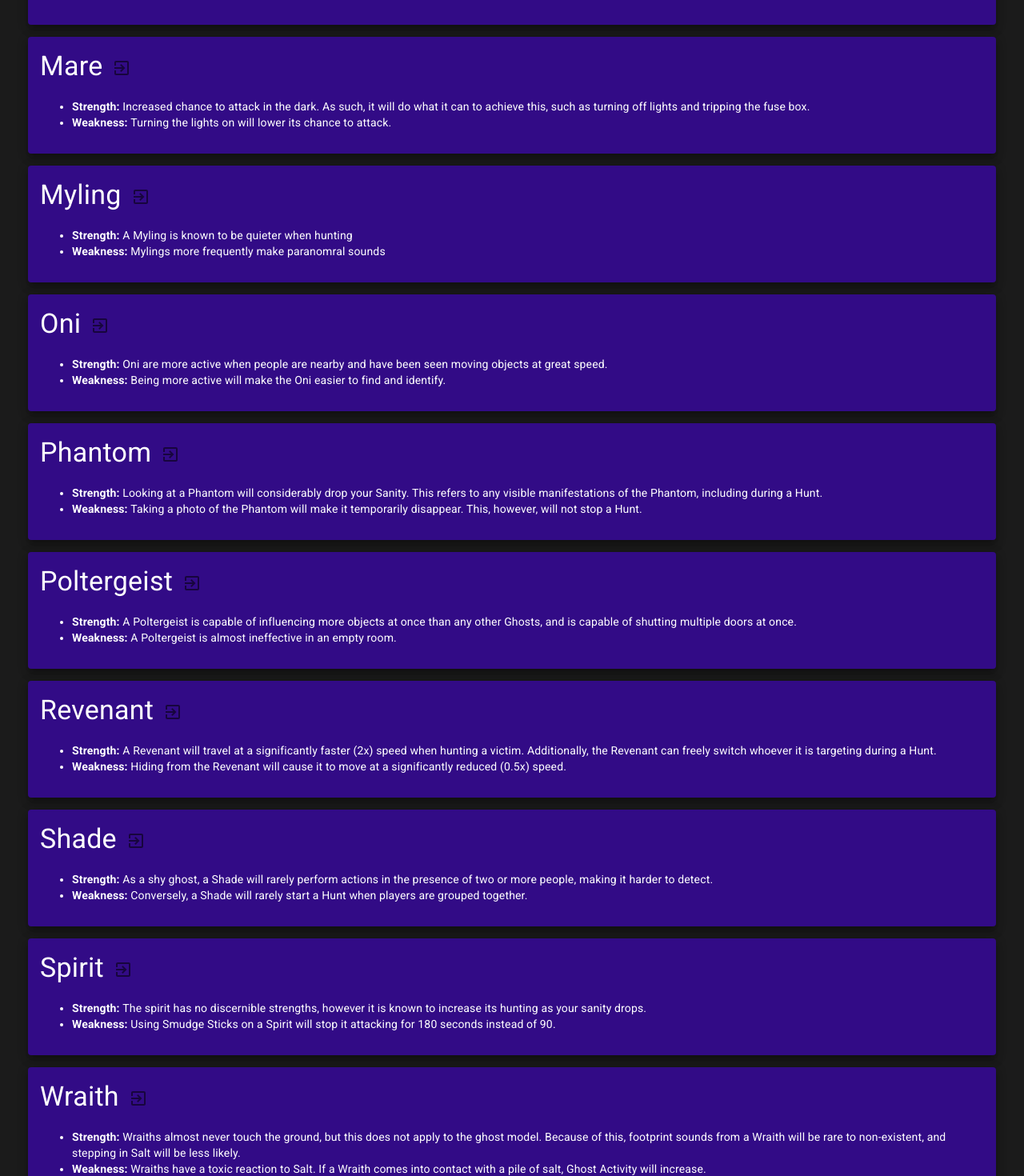
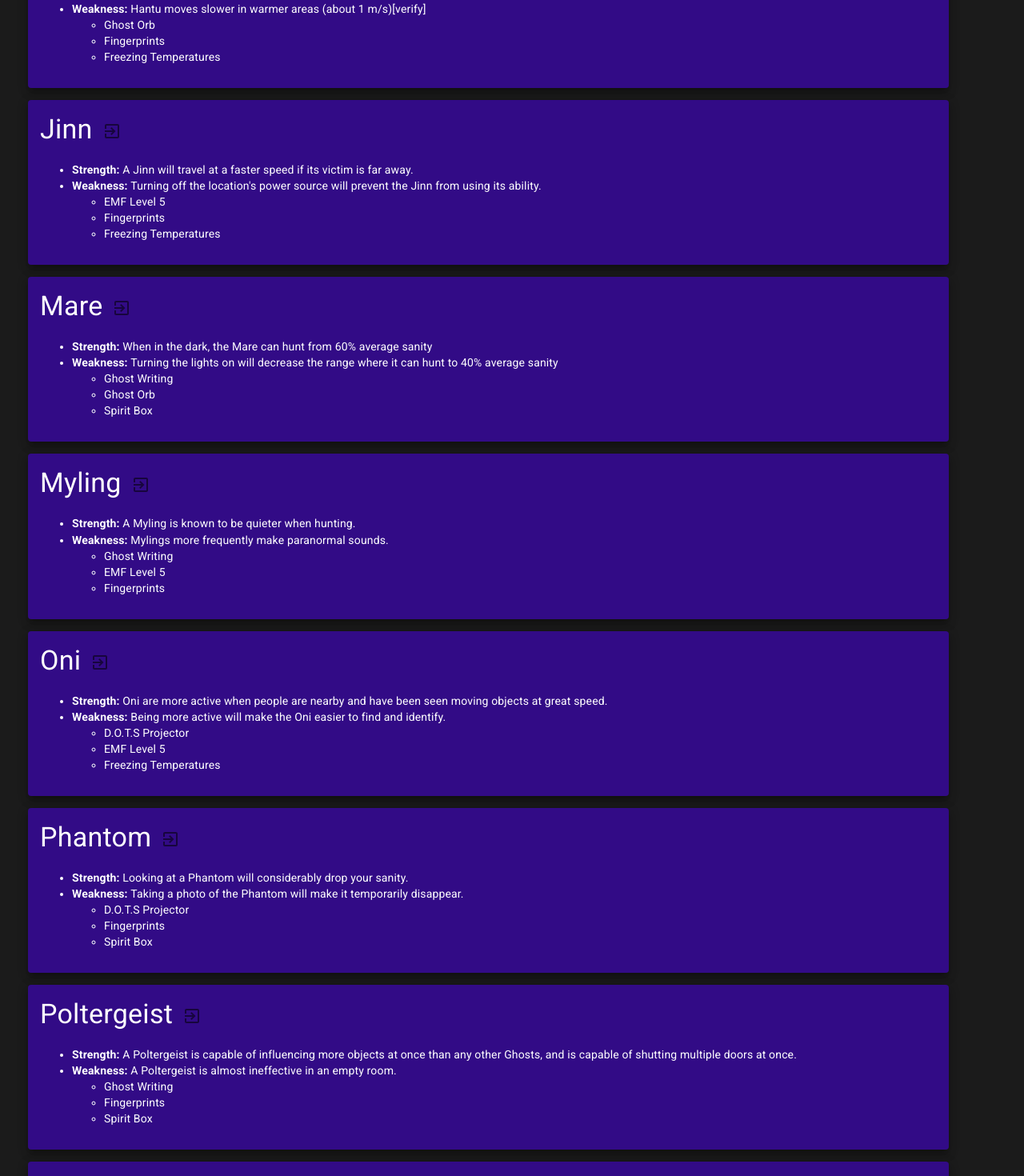
Before and after one commit to walshw/spookulator, a React (Create React App) app: page / in a window 1280 px wide. Shown: the part 1040-2510 px from the top of the page at 80% size. Built offline with nearby package versions, Linux system fonts and the light colour scheme.

Commit message:
Added remaining evidence to each ghost in the ghost container, constants updated added remaining evidence property to ghost object

```diff
--- a/scrapingUtils/scraper.js
+++ b/scrapingUtils/scraper.js
@@ -31,6 +31,7 @@
                 ghosts.push({
                     name: ghostName,
                     evidence: ghostEvidence,
+                    remainingEvidence: ghostEvidence,
                     link: ("https://phasmophobia.fandom.com/wiki/" + ghostName),
                     strength: "",
                     weakness: ""
--- a/src/components/GhostContainer.js
+++ b/src/components/GhostContainer.js
@@ -21,6 +21,9 @@
                         <ul>
                             <li><b>Strength: </b>{ghost.strength}</li>
                             <li><b>Weakness: </b>{ghost.weakness}</li>
+                            <ul>
+                                {ghost.remainingEvidence.map(evidence => <li>{evidence}</li>)}
+                            </ul>
                         </ul>
                     </Card>)}
             </Grid>
--- a/src/components/MainContainer.js
+++ b/src/components/MainContainer.js
@@ -90,7 +90,9 @@
 
         ghostList.forEach(ghost => {
             if (selectedEvidenceNames.every(evidence => ghost.evidence.includes(evidence))) {
-                possibleGhosts.push(ghost);
+                let tempGhost = ghost;
+                tempGhost['remainingEvidence'] = ghost.evidence.filter(x => !selectedEvidenceNames.includes(x));
+                possibleGhosts.push(tempGhost);
                 ghost.evidence.forEach(e => allPossibleEvidence.add(e))
             } else {
                 impossibleGhosts.push(ghost);
--- a/src/constants/constants.js
+++ b/src/constants/constants.js
@@ -35,6 +35,7 @@
     {
         name: 'Banshee',
         evidence: ['D.O.T.S Projector', 'Ghost Orb', 'Fingerprints'],
+        remainingEvidence: ['D.O.T.S Projector', 'Ghost Orb', 'Fingerprints'],
         link: 'https://phasmophobia.fandom.com/wiki/Banshee',
         strength: 'A Banshee will focus on one player at a time until it kills them or the player leaves the game.',
         weakness: 'Banshees fear the Crucifix, which boosts the Hunt-stopping range of one from 3 meters to 5 meters against it.'
@@ -42,6 +43,7 @@
     {
         name: 'Demon',
         evidence: ['Ghost Writing', 'Fingerprints', 'Freezing Temperatures'],
+        remainingEvidence: ['Ghost Writing', 'Fingerprints', 'Freezing Temperatures'],
         link: 'https://phasmophobia.fandom.com/wiki/Demon',
         strength: 'Demons are the most aggressive ghosts and will begin Hunts more often.',
         weakness: "Asking a Demon successful questions on the Ouija Board won't lower the user's sanity."
@@ -49,20 +51,23 @@
     {
         name: 'Goryo',
         evidence: ['D.O.T.S Projector', 'EMF Level 5', 'Fingerprints'],
+        remainingEvidence: ['D.O.T.S Projector', 'EMF Level 5', 'Fingerprints'],
         link: 'https://phasmophobia.fandom.com/wiki/Goryo',
         strength: 'Goryo will usually only show itself on camera when there are no people nearby.',
-        weakness: 'Goryo are rarely seen far from their place of death'
+        weakness: 'Goryo are rarely seen far from their place of death.'
     },
     {
         name: 'Hantu',
         evidence: ['Ghost Orb', 'Fingerprints', 'Freezing Temperatures'],
+        remainingEvidence: ['Ghost Orb', 'Fingerprints', 'Freezing Temperatures'],
         link: 'https://phasmophobia.fandom.com/wiki/Hantu',
-        strength: 'Hantu moves faster in colder areas (about 1.8m/s)',
-        weakness: 'Hantu moves slower in warmer areas (about 1 m/s)'
+        strength: 'Hantu moves faster in colder areas (about 1.8 m/s)[verify]',
+        weakness: 'Hantu moves slower in warmer areas (about 1 m/s)[verify]'
     },
     {
         name: 'Jinn',
         evidence: ['EMF Level 5', 'Fingerprints', 'Freezing Temperatures'],
+        remainingEvidence: ['EMF Level 5', 'Fingerprints', 'Freezing Temperatures'],
         link: 'https://phasmophobia.fandom.com/wiki/Jinn',
         strength: 'A Jinn will travel at a faster speed if its victim is far away.',
         weakness: "Turning off the location's power source will prevent the Jinn from using its ability."
@@ -70,20 +75,23 @@
     {
         name: 'Mare',
         evidence: ['Ghost Writing', 'Ghost Orb', 'Spirit Box'],
+        remainingEvidence: ['Ghost Writing', 'Ghost Orb', 'Spirit Box'],
         link: 'https://phasmophobia.fandom.com/wiki/Mare',
-        strength: 'Increased chance to attack in the dark. As such, it will do what it can to achieve this, such as turning off lights and tripping the fuse box.',
-        weakness: 'Turning the lights on will lower its chance to attack.'
+        strength: 'When in the dark, the Mare can hunt from 60% average sanity',
+        weakness: 'Turning the lights on will decrease the range where it can hunt to 40% average sanity'
     },
     {
         name: 'Myling',
         evidence: ['Ghost Writing', 'EMF Level 5', 'Fingerprints'],
+        remainingEvidence: ['Ghost Writing', 'EMF Level 5', 'Fingerprints'],
         link: 'https://phasmophobia.fandom.com/wiki/Myling',
-        strength: 'A Myling is known to be quieter when hunting',
-        weakness: 'Mylings more frequently make paranomral sounds'
+        strength: 'A Myling is known to be quieter when hunting.',
+        weakness: 'Mylings more frequently make paranormal sounds.'
     },
     {
         name: 'Oni',
         evidence: ['D.O.T.S Projector', 'EMF Level 5', 'Freezing Temperatures'],
+        remainingEvidence: ['D.O.T.S Projector', 'EMF Level 5', 'Freezing Temperatures'],
         link: 'https://phasmophobia.fandom.com/wiki/Oni',
         strength: 'Oni are more active when people are nearby and have been seen moving objects at great speed.',
         weakness: 'Being more active will make the Oni easier to find and identify.'
@@ -91,13 +99,15 @@
     {
         name: 'Phantom',
         evidence: ['D.O.T.S Projector', 'Fingerprints', 'Spirit Box'],
+        remainingEvidence: ['D.O.T.S Projector', 'Fingerprints', 'Spirit Box'],
         link: 'https://phasmophobia.fandom.com/wiki/Phantom',
-        strength: 'Looking at a Phantom will considerably drop your Sanity. This refers to any visible manifestations of the Phantom, including during a Hunt.',
-        weakness: 'Taking a photo of the Phantom will make it temporarily disappear. This, however, will not stop a Hunt.'
+        strength: 'Looking at a Phantom will considerably drop your sanity.',
+        weakness: 'Taking a photo of the Phantom will make it temporarily disappear.'
     },
     {
         name: 'Poltergeist',
         evidence: ['Ghost Writing', 'Fingerprints', 'Spirit Box'],
+        remainingEvidence: ['Ghost Writing', 'Fingerprints', 'Spirit Box'],
         link: 'https://phasmophobia.fandom.com/wiki/Poltergeist',
         strength: 'A Poltergeist is capable of influencing more objects at once than any other Ghosts, and is capable of shutting multiple doors at once.',
         weakness: 'A Poltergeist is almost ineffective in an empty room.'
@@ -105,6 +115,7 @@
     {
         name: 'Revenant',
         evidence: ['Ghost Writing', 'Ghost Orb', 'Freezing Temperatures'],
+        remainingEvidence: ['Ghost Writing', 'Ghost Orb', 'Freezing Temperatures'],
         link: 'https://phasmophobia.fandom.com/wiki/Revenant',
         strength: 'A Revenant will travel at a significantly faster (2x) speed when hunting a victim. Additionally, the Revenant can freely switch whoever it is targeting during a Hunt.',
         weakness: 'Hiding from the Revenant will cause it to move at a significantly reduced (0.5x) speed.'
@@ -112,6 +123,7 @@
     {
         name: 'Shade',
         evidence: ['Ghost Writing', 'EMF Level 5', 'Freezing Temperatures'],
+        remainingEvidence: ['Ghost Writing', 'EMF Level 5', 'Freezing Temperatures'],
         link: 'https://phasmophobia.fandom.com/wiki/Shade',
         strength: 'As a shy ghost, a Shade will rarely perform actions in the presence of two or more people, making it harder to detect.',
         weakness: 'Conversely, a Shade will rarely start a Hunt when players are grouped together.'
@@ -119,20 +131,23 @@
     {
         name: 'Spirit',
         evidence: ['Ghost Writing', 'EMF Level 5', 'Spirit Box'],
+        remainingEvidence: ['Ghost Writing', 'EMF Level 5', 'Spirit Box'],
         link: 'https://phasmophobia.fandom.com/wiki/Spirit',
-        strength: 'The spirit has no discernible strengths, however it is known to increase its hunting as your sanity drops.',
-        weakness: 'Using Smudge Sticks on a Spirit will stop it attacking for 180 seconds instead of 90.'
+        strength: 'Nothing.',
+        weakness: 'Using Smudge Sticks on a Spirit will prevent it from starting a hunt for a long period of time (180 seconds instead of 90).'
     },
     {
         name: 'Wraith',
         evidence: ['D.O.T.S Projector', 'EMF Level 5', 'Spirit Box'],
+        remainingEvidence: ['D.O.T.S Projector', 'EMF Level 5', 'Spirit Box'],
         link: 'https://phasmophobia.fandom.com/wiki/Wraith',
-        strength: 'Wraiths almost never touch the ground, but this does not apply to the ghost model. Because of this, footprint sounds from a Wraith will be rare to non-existent, and stepping in Salt will be less likely.',
-        weakness: 'Wraiths have a toxic reaction to Salt. If a Wraith comes into contact with a pile of salt, Ghost Activity will increase.'
+        strength: "Wraiths almost never touch the ground meaning it can't be tracked by footsteps.",
+        weakness: 'Wraiths have a toxic reaction to Salt.'
     },
     {
         name: 'Yokai',
         evidence: ['D.O.T.S Projector', 'Ghost Orb', 'Spirit Box'],
+        remainingEvidence: ['D.O.T.S Projector', 'Ghost Orb', 'Spirit Box'],
         link: 'https://phasmophobia.fandom.com/wiki/Yokai',
         strength: 'Talking near a Yokai will anger it and increase its chance of attacking.',
         weakness: 'While hunting, a Yokai can only hear voices close to it.'
@@ -140,6 +155,7 @@
     {
         name: 'Yurei',
         evidence: ['D.O.T.S Projector', 'Ghost Orb', 'Freezing Temperatures'],
+        remainingEvidence: ['D.O.T.S Projector', 'Ghost Orb', 'Freezing Temperatures'],
         link: 'https://phasmophobia.fandom.com/wiki/Yurei',
         strength: "Yurei have been known to have a stronger effect on people's Sanity during a manifestation.",
         weakness: 'Using Smudge Sticks on the Yurei will cause it to not wander around the location for ~90 seconds.'
```
